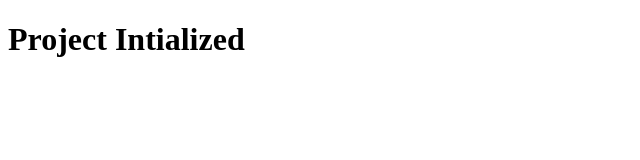
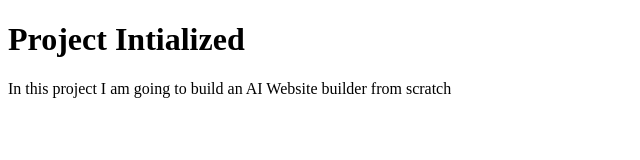
Before and after one commit to nitindiwakar123/Devbul, a plain HTML site: page index.html in a window 1280 px wide. Shown: the whole page, without its empty margins (0-640 px from the left). Drawn offline with Linux system fonts and the light colour scheme.

Commit message:
add a change to test

```diff
--- a/index.html
+++ b/index.html
@@ -9,6 +9,7 @@
 </head>
 <body>
     <h1>Project Intialized</h1>
+    <p>In this project I am going to build an AI Website builder from scratch</p>
 </body>
 
 </html>
```
